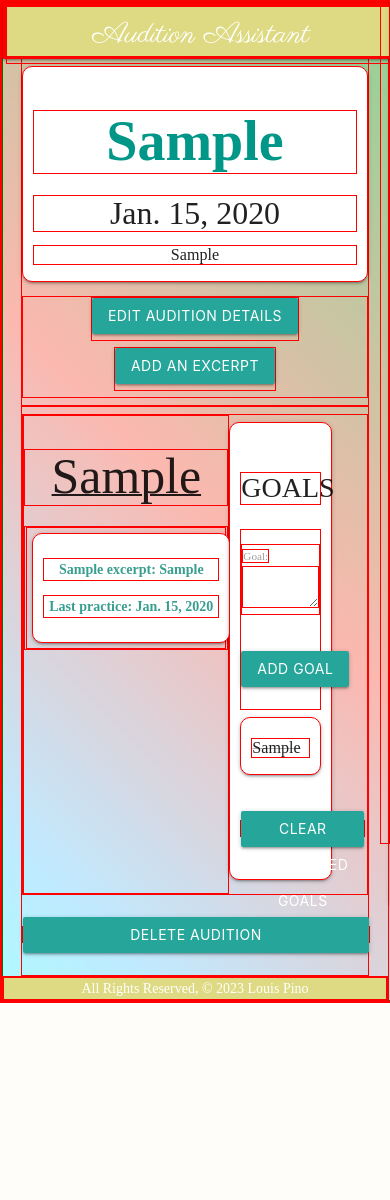
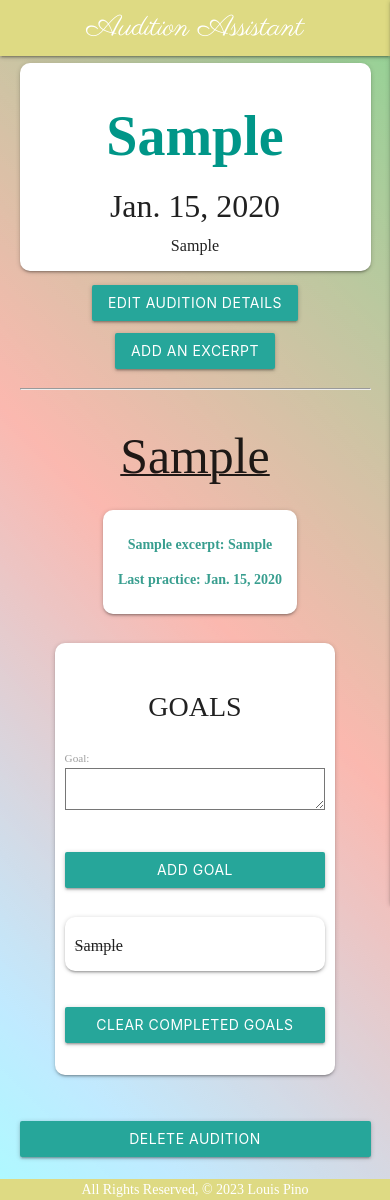
Before and after one commit to LouisPino/audition-assistant, a Django app: page /auditions/1 in a window 390 px wide. Before the commit the page ends 1003 px from the top, so only its background shows below. Run offline with Django 5.2, Linux system fonts and the light colour scheme; tables that the repository leaves empty hold one stand-in row (values such as "Sample post"); some web fonts are replaced.

Commit message:
goals at bottom in mobile

```diff
--- a/main_app/static/styles/main.css
+++ b/main_app/static/styles/main.css
@@ -1,7 +1,7 @@
 @import url('https://fonts.googleapis.com/css2?family=Grandiflora+One&family=Lobster&family=Parisienne&display=swap');
 
 *{
-  border: 1px solid red;
+  /* border: 1px solid red; */
   font-family: 'Grandiflora One', serif;
 
 }
@@ -415,4 +415,13 @@ width: 100vw;
 margin: 0;
 }
 
+.audition-main{
+  flex-direction: column;
 }
+
+.goals{
+  width: 80%;
+  margin: 24px auto;
+}
+
+}
```
